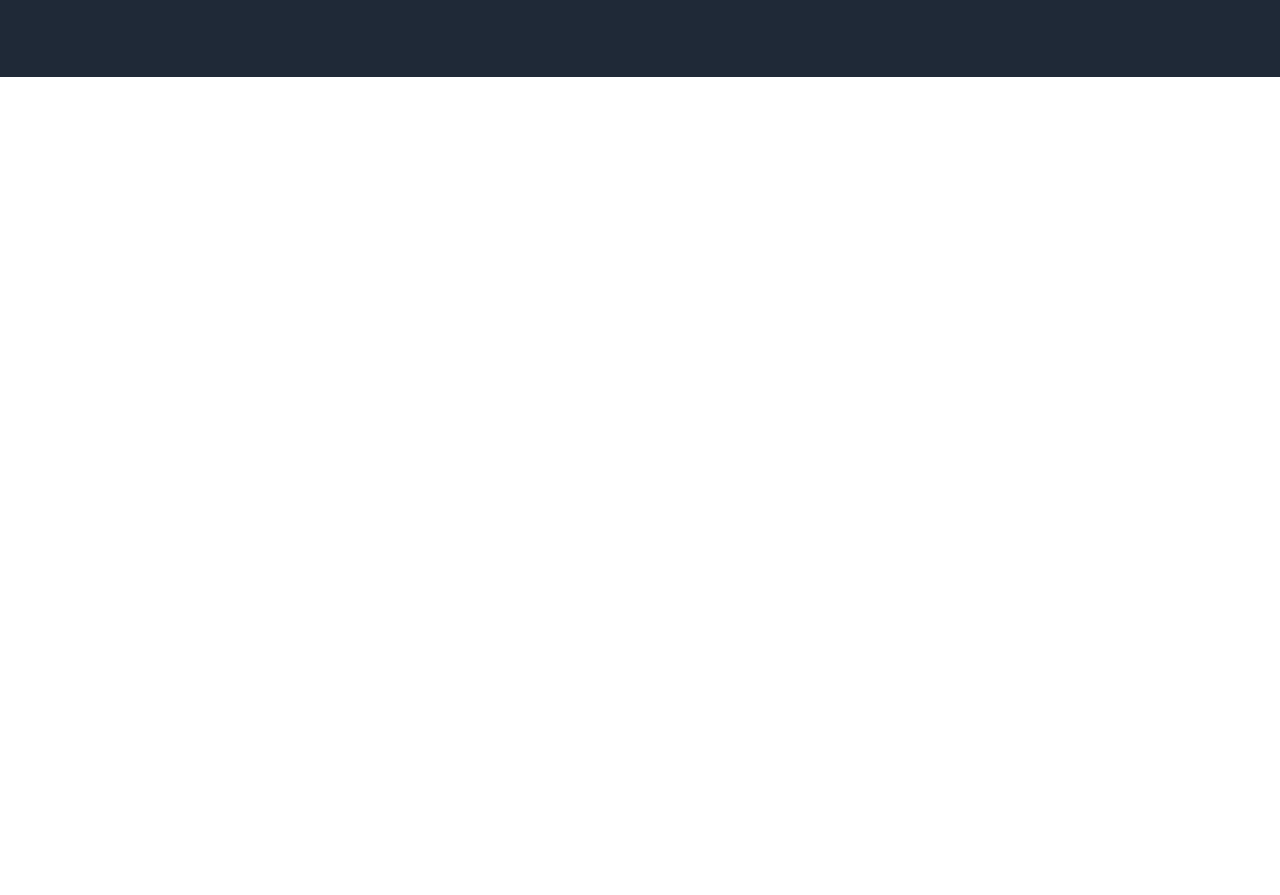
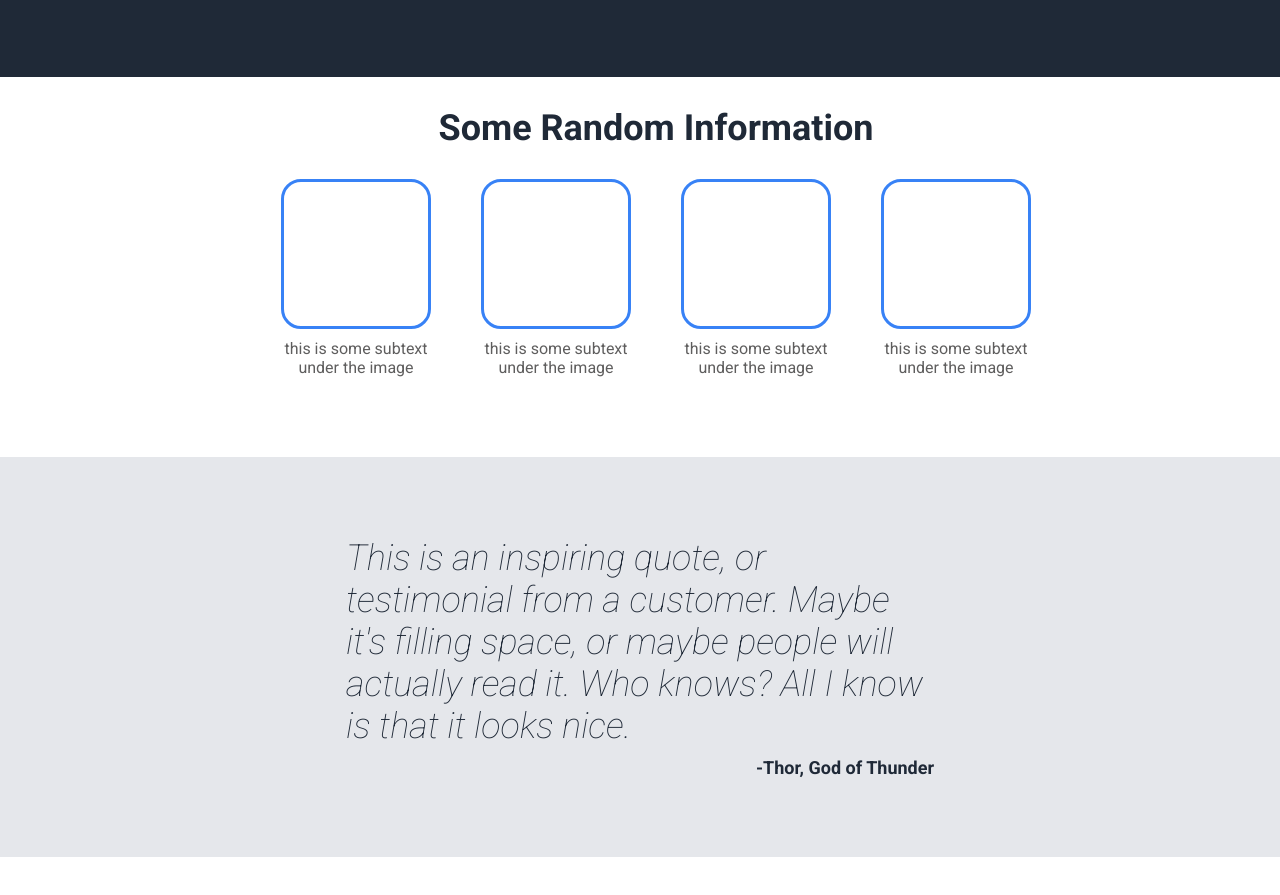
Before and after one commit to mackio-0/odin-landing-page, a plain HTML site: page index.html in a window 1280 px wide. Shown: the part 539-1434 px from the top of the page. Before the commit the page ends 800 px from the top, so only its background shows below. Drawn offline with Linux system fonts and the light colour scheme.

Commit message:
Add info section and quote section

```diff
--- a/index.html
+++ b/index.html
@@ -21,14 +21,53 @@
       <div class="hero">
         <div class="hero-info">
           <div class="hero-info-main">This website is awesome</div>
-                <div class="hero-info-secondary">This website has some subtext that goes under the main text. It is smaller font and the color is lower constrat</div>
+          <div class="hero-info-secondary">
+            This website has some subtext that goes under the main text. It is
+            smaller font and the color is lower constrat
+          </div>
           <div class="hero-info-signup">
             <button class="signup">Sign up</button>
           </div>
         </div>
         <div class="hero-img">
-                <img src="./images/bird.jpg" alt="birds flying over water by clevelandart">
+          <img
+            src="./images/bird.jpg"
+            alt="birds flying over water by clevelandart"
+          />
         </div>
+      </div>
+    </div>
+    <div class="info-container">
+      <div class="info">
+        <div class="info-title">Some Random Information</div>
+        <div class="info-cards-container">
+          <div class="info-card">
+            <div class="info-image"></div>
+            <p class="info-image-text">this is some subtext under the image</p>
+          </div>
+          <div class="info-card">
+            <div class="info-image"></div>
+            <p class="info-image-text">this is some subtext under the image</p>
+          </div>
+          <div class="info-card">
+            <div class="info-image"></div>
+            <p class="info-image-text">this is some subtext under the image</p>
+          </div>
+          <div class="info-card">
+            <div class="info-image"></div>
+            <p class="info-image-text">this is some subtext under the image</p>
+          </div>
+        </div>
+      </div>
+    </div>
+    <div class="quote-container">
+      <div class="quote">
+        <p class="main-quote">
+          This is an inspiring quote, or testimonial from a customer. Maybe it's
+          filling space, or maybe people will actually read it. Who knows? All I
+          know is that it looks nice.
+        </p>
+        <p class="main-quote-author">-Thor, God of Thunder</p>
       </div>
     </div>
   </body>
--- a/styles.css
+++ b/styles.css
@@ -1,3 +1,5 @@
+@import url("https://fonts.googleapis.com/css2?family=Roboto:ital,wght@0,100;0,300;0,400;0,500;0,700;0,900;1,100;1,300;1,400;1,500;1,700;1,900&display=swap");
+
 * {
   margin: 0;
   padding: 0;
@@ -11,8 +13,8 @@
 }
 
 body {
-  font-family: Roboto, Oxygen, Cantarell, "Open Sans", "Helvetica Neue",
-    sans-serif;
+  font-family: "Roboto", sans-serif;
+  height: 1500px;
 }
 
 .header-container {
@@ -91,3 +93,87 @@ body {
   width: 500px;
   /* height: 100%; */
 }
+
+.info-container {
+  display: flex;
+  justify-content: center;
+}
+
+.info {
+  display: flex;
+  flex-flow: column wrap;
+  width: 60%;
+}
+
+.info-title {
+  display: flex;
+  justify-content: center;
+  padding: 30px 0;
+  font-size: 36px;
+  color: var(--background-color);
+  font-weight: bolder;
+}
+
+.info-cards-container {
+  /* width: 60%; */
+  display: flex;
+  justify-content: center;
+  /* gap: 20px; */
+  padding: 0px 0px 30px 0px;
+  margin: 0 0 50px 0;
+}
+
+.info-card {
+  width: 200px;
+  display: flex;
+  flex-flow: column wrap;
+  justify-content: center;
+  align-items: center;
+}
+
+.info-image {
+  width: 150px;
+  height: 150px;
+  border: 3px solid #3882f6;
+  border-radius: 20px;
+}
+
+.info-image-text {
+  width: 150px;
+  text-align: center;
+  padding-top: 10px;
+  font-size: 16px;
+  color: #5f5e5e;
+}
+
+.quote-container {
+  display: flex;
+  justify-content: center;
+  align-items: center;
+  background-color: var(--secondary);
+}
+
+.quote {
+  display: flex;
+  flex-flow: column wrap;
+  justify-content: center;
+  align-items: center;
+  width: 60%;
+  height: 400px;
+  padding: 0 90px;
+}
+
+.main-quote {
+  color: var(--background-color);
+  font-size: 36px;
+  font-weight: lighter;
+  font-style: italic;
+}
+
+.main-quote-author {
+  color: var(--background-color);
+  font-size: 18px;
+  font-weight: bold;
+  margin-top: 10px;
+  align-self: flex-end;
+}
```
Lines whose indentation alone changed are shown as unchanged.
